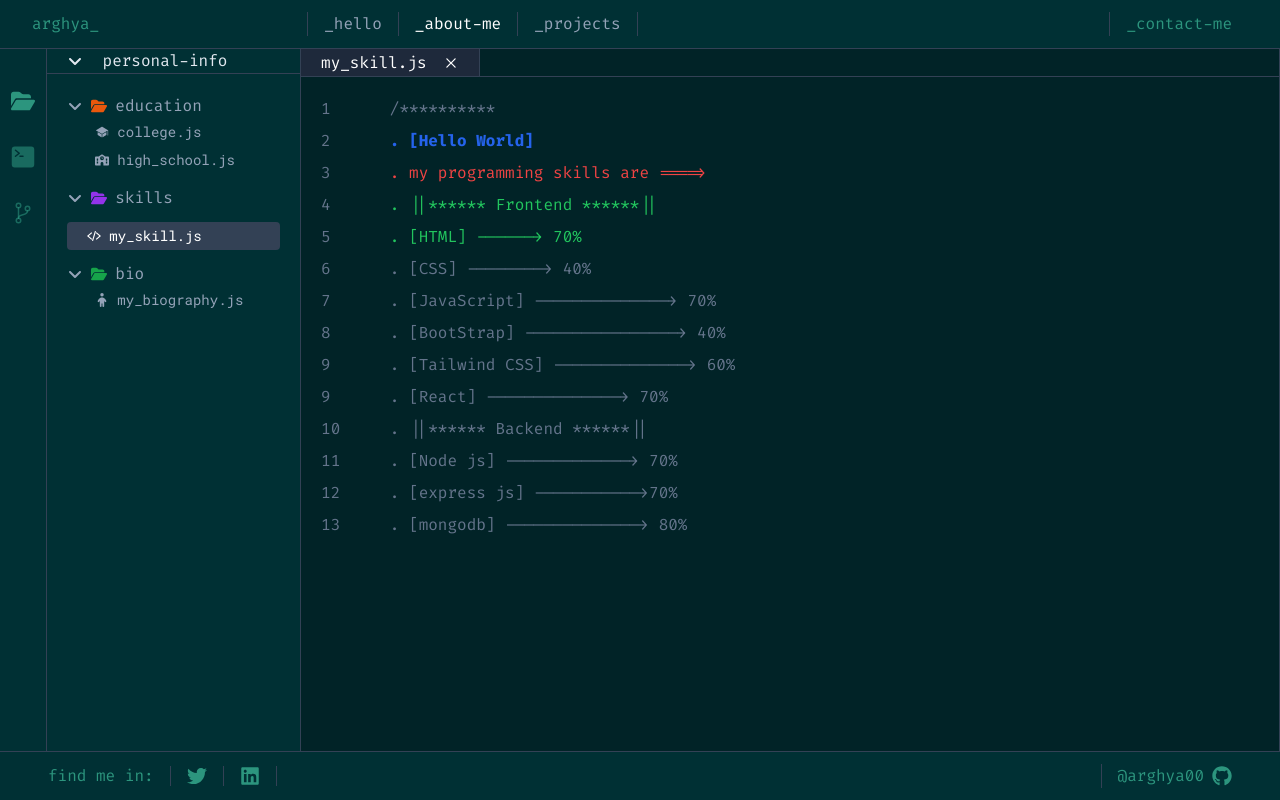
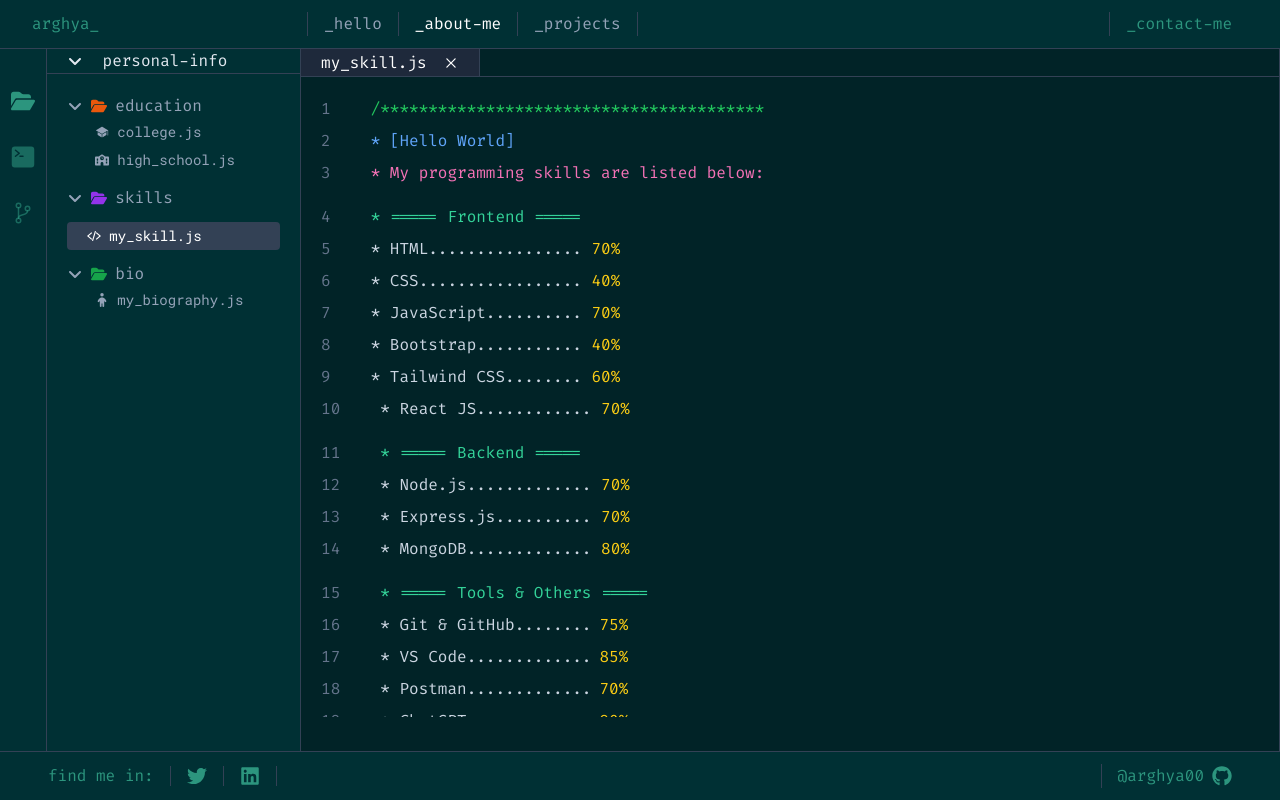
Before and after one commit to arghyadeep00/Portfolio, a React (Vite) app: page /about in a window 1280 px wide. Built offline with nearby package versions, Linux system fonts and the light colour scheme.

Commit message:
about page structure

```diff
--- a/src/personal_info/Bio.jsx
+++ b/src/personal_info/Bio.jsx
@@ -3,38 +3,57 @@
 function Bio() {
   return (
     <>
-      <div className="w-full h-full text-slate-500 flex flex-col gap-2 p-5">
+      <div className="w-full h-full text-slate-300 flex flex-col gap-2 p-5 ">
         <div className="flex gap-10">
-          <span>1</span>
-          <span>/**********</span>
+          <span className="text-slate-600">1</span>
+          <span className="text-green-500">/****************************************</span>
         </div>
         <div className="flex gap-10">
-          <span>2</span>
-          <span></span>
+          <span className="text-slate-600">2</span>
+          <span>
+            <span className="text-green-500"> * </span>
+            <span className="text-yellow-400">Hello</span>, I'm a
+            <span className="text-cyan-400"> passionate full-stack developer</span>.
+          </span>
         </div>
         <div className="flex gap-10">
-          <span>3</span>
-          <span>/**********</span>
+          <span className="text-slate-600">3</span>
+          <span>
+            <span className="text-green-500"> * </span>
+            I love <span className="text-purple-400">building</span> scalable web applications,
+          </span>
         </div>
         <div className="flex gap-10">
-          <span>4</span>
-          <span>/**********</span>
+          <span className="text-slate-600">4</span>
+          <span>
+            <span className="text-green-500"> * </span>
+            exploring <span className="text-purple-400">new technologies</span>, and solving problems
+          </span>
         </div>
         <div className="flex gap-10">
-          <span>5</span>
-          <span>/**********</span>
+          <span className="text-slate-600">5</span>
+          <span>
+            <span className="text-green-500"> * </span>
+            with <span className="text-blue-400">clean</span> and <span className="text-blue-400">efficient code</span>.
+          </span>
         </div>
         <div className="flex gap-10">
-          <span>6</span>
-          <span>/**********</span>
+          <span className="text-slate-600">6</span>
+          <span>
+            <span className="text-green-500"> * </span>
+            I work with the <span className="text-orange-400">MERN</span> stack, REST APIs,
+          </span>
         </div>
         <div className="flex gap-10">
-          <span>7</span>
-          <span>/**********</span>
+          <span className="text-slate-600">7</span>
+          <span>
+            <span className="text-green-500"> * </span>
+            Git, and <span className="text-pink-400">cloud deployment platforms</span>.
+          </span>
         </div>
         <div className="flex gap-10">
-          <span>8</span>
-          <span>/**********</span>
+          <span className="text-slate-600">8</span>
+          <span className="text-green-500"> ****************************************/</span>
         </div>
       </div>
     </>
--- a/src/personal_info/College.jsx
+++ b/src/personal_info/College.jsx
@@ -3,55 +3,55 @@
 function College() {
   return (
     <>
-      <div className="w-full h-full text-slate-500 flex flex-col gap-2 p-5">
+      <div className="w-full h-full text-slate-300 flex flex-col gap-2 p-5">
         <div className="flex gap-10">
-          <span>1</span>
-          <span>/**********</span>
+          <span className="text-slate-600">1</span>
+          <span className="text-green-500">/****************************************</span>
         </div>
         <div className="flex gap-10">
-          <span>2</span>
-          <span className="font-bold text-blue-600">. [Hello World]</span>
+          <span className="text-slate-600">2</span>
+          <span className="text-blue-400">* [Hello World]</span>
         </div>
         <div className="flex gap-10">
-          <span>3</span>
-          <span className="text-red-500">
-            . I am BCA Student of Burdwan Univeristy
+          <span className="text-slate-600">3</span>
+          <span className="text-red-400">* I am BCA Student of Burdwan University</span>
+        </div>
+        <div className="flex gap-10">
+          <span className="text-slate-600">4</span>
+          <span className="text-teal-400">* My college name is Vivekananda Mahavidyalaya</span>
+        </div>
+        <div className="flex gap-10">
+          <span className="text-slate-600">5</span>
+          <span className="text-amber-400">* Currently I am in 5th semester</span>
+        </div>
+        <div className="flex gap-10">
+          <span className="text-slate-600">6</span>
+          <span className="text-lime-400">* My college journey started in August 2022</span>
+        </div>
+        <div className="flex gap-10">
+          <span className="text-slate-600">7</span>
+          <span className="text-purple-400">* My CGPA is [7.0]</span>
+        </div>
+        <div className="flex gap-10">
+          <span className="text-slate-600">8</span>
+          <span className="text-yellow-400">
+            * In college I have learned C, C++, Java, Python, and PHP
           </span>
         </div>
         <div className="flex gap-10">
-          <span>4</span>{" "}
-          <span>. my college name is Vivekananda Mahavidyalaya</span>
+          <span className="text-slate-600">9</span>
+          <span className="text-green-500">* </span>
         </div>
         <div className="flex gap-10">
-          <span>5</span>
-          <span>. currently i am in 5th sem</span>
+          <span className="text-slate-600">10</span>
+          <span className="text-green-500">* </span>
         </div>
         <div className="flex gap-10">
-          <span>6</span>
-          <span>. my college journy start at august 2022 </span>
+          <span className="text-slate-600">11</span>
+          <span className="text-green-500">****************************************/</span>
         </div>
         <div className="flex gap-10">
-          <span>7</span> <span>. my cgpa is [7.0]</span>
-        </div>
-        <div className="flex gap-10">
-          <span>8</span>
-          <span className="text-yellow-500">
-            . in college i have learn C C++ Java Python and Php{" "}
-          </span>
-        </div>
-        <div className="flex gap-10">
-          <span>9</span>
-          <span>. </span>
-        </div>
-        <div className="flex gap-10">
-          <span>10</span>
-        </div>
-        <div className="flex gap-10">
-          <span>11</span> <span>**********/</span>
-        </div>
-        <div className="flex gap-10">
-          {" "}
-          <span>17</span>
+          <span className="text-slate-600">12</span>
         </div>
       </div>
     </>
--- a/src/personal_info/School.jsx
+++ b/src/personal_info/School.jsx
@@ -3,51 +3,57 @@
 function School() {
   return (
     <>
-      <div className="w-full h-full text-slate-500 flex flex-col gap-2 p-5">
+      <div className="w-full h-full text-slate-300 flex flex-col gap-2 p-5">
         <div className="flex gap-10">
-          <span>1</span>
-          <span>/**********</span>
+          <span className="text-slate-600">1</span>
+          <span className="text-green-500">/****************************************</span>
         </div>
         <div className="flex gap-10">
-          <span>2</span>
-          <span className="font-bold text-blue-600">. [Hello World]</span>
+          <span className="text-slate-600">2</span>
+          <span className="text-blue-400">* [Hello World]</span>
         </div>
         <div className="flex gap-10">
-          <span>3</span>
-          <span className="text-orange-500">. I am Arghyadeep She</span>
+          <span className="text-slate-600">3</span>
+          <span className="text-orange-400">* I am Arghyadeep She</span>
         </div>
         <div className="flex gap-10">
-          <span>4</span>{" "}
-          <span>. i had done my higher secondrary education on West Bengal Council of Higher Secondary Education</span>
+          <span className="text-slate-600">4</span>
+          <span className="text-teal-400">
+            * I had done my Higher Secondary education under WBCHSE
+          </span>
         </div>
         <div className="flex gap-10">
-          <span>5</span>
-          <span>. HS complete at may 20222</span>
+          <span className="text-slate-600">5</span>
+          <span className="text-amber-400">* HS completed in May 2022</span>
         </div>
         <div className="flex gap-10">
-          <span>6</span>
-          <span>. my score in HS 87.8%</span>
+          <span className="text-slate-600">6</span>
+          <span className="text-lime-400">* My HS score: 87.8%</span>
         </div>
         <div className="flex gap-10">
-          <span>7</span> <span>. and secondary education done on West Bengal Board of Secondary Education</span>
+          <span className="text-slate-600">7</span>
+          <span className="text-purple-400">
+            * Secondary education under WBBSE
+          </span>
         </div>
         <div className="flex gap-10">
-          <span>8</span>
-          <span>. in MP my score is 71.8% </span>
+          <span className="text-slate-600">8</span>
+          <span className="text-yellow-400">* Madhyamik score: 71.8%</span>
         </div>
         <div className="flex gap-10">
-          <span>9</span>
-          <span>. </span>
+          <span className="text-slate-600">9</span>
+          <span className="text-green-500">* </span>
         </div>
         <div className="flex gap-10">
-          <span>10</span>
+          <span className="text-slate-600">10</span>
+          <span className="text-green-500">* </span>
         </div>
         <div className="flex gap-10">
-          <span>11</span> <span>**********/</span>
+          <span className="text-slate-600">11</span>
+          <span className="text-green-500">****************************************/</span>
         </div>
         <div className="flex gap-10">
-          {" "}
-          <span>17</span>
+          <span className="text-slate-600">12</span>
         </div>
       </div>
     </>
--- a/src/personal_info/Skill.jsx
+++ b/src/personal_info/Skill.jsx
@@ -1,72 +1,98 @@
 import React from "react";
+import { Github } from "lucide-react";
 
 function Skill() {
   return (
-    <>
-      <div className="w-full h-full text-slate-500 flex flex-col gap-2 p-5">
-
+    <div className="w-full h-[80vh] text-slate-300 flex flex-col gap-2 p-5 overflow-y-scroll">
+      {/* Header */}
       <div className="flex gap-10">
-            <span>1&nbsp;&nbsp;</span>
-            <span>/**********</span>
-          </div>
-          <div className="flex gap-10">
-            <span>2&nbsp;&nbsp;</span>
-            <span className="font-bold text-blue-600">. [Hello World]</span>
-          </div>
-          <div className="flex gap-10">
-            <span>3&nbsp;&nbsp;</span>
-            <span className="text-red-500">
-              . my programming skills are ====&gt;
+        <span className="text-slate-500">1</span>
+        <span className="text-green-500 transition-all duration-300 hover:text-green-400">
+          /****************************************
         </span>
       </div>
       <div className="flex gap-10">
-            <span>4&nbsp;&nbsp;</span>{" "}
-            <span className="text-green-500">. ||****** Frontend ******||</span>
-          </div>
-          <div className="flex gap-10">
-            <span>5&nbsp;&nbsp;</span>{" "}
-            <span className="text-green-500">. [HTML] ------&gt; 70% </span>
-          </div>
-          <div className="flex gap-10">
-            <span>6&nbsp;&nbsp;</span>
-            <span> . [CSS] --------&gt; 40%</span>
-          </div>
-          <div className="flex gap-10">
-            <span>7&nbsp;&nbsp;</span>
-            <span>. [JavaScript] --------------&gt; 70%</span>
-          </div>
-          <div className="flex gap-10">
-            <span> 8&nbsp;&nbsp;</span>{" "}
-            <span>. [BootStrap] ----------------&gt; 40%</span>
-          </div>
-          <div className="flex gap-10">
-            <span> 9&nbsp;</span>
-            <span className="">
-               &nbsp;. [Tailwind CSS] --------------&gt; 60%
+        <span className="text-slate-500">2</span>
+        <span className="text-blue-400 transition-all duration-300 hover:text-blue-300">
+          * [Hello World]
         </span>
       </div>
       <div className="flex gap-10">
-            <span> 9&nbsp;</span>
-            <span className="">&nbsp;. [React] --------------&gt; 70%</span>
+        <span className="text-slate-500">3</span>
+        <span className="text-pink-400 transition-all duration-300 hover:text-pink-300">
+          * My programming skills are listed below:
+        </span>
       </div>
-          <div className="flex gap-10">
-            <span>10&nbsp;</span>
-            <span>. ||****** Backend ******||</span>
+
+      {/* Frontend */}
+      <div className="flex gap-10 mt-3">
+        <span className="text-slate-500">4</span>
+        <span className="text-emerald-400">* ===== Frontend =====</span>
       </div>
-          <div className="flex gap-10">
-            <span>11&nbsp;</span>
-            <span>. [Node js] -------------&gt; 70%</span>
+      {[
+        ["HTML", "70%"],
+        ["CSS", "40%"],
+        ["JavaScript", "70%"],
+        ["Bootstrap", "40%"],
+        ["Tailwind CSS", "60%"],
+        ["React JS", "70%"],
+      ].map(([tech, percent], idx) => (
+        <div className="flex gap-10 group" key={tech}>
+          <span className="text-slate-500">{5 + idx}</span>
+          <span className="transition-all duration-200 group-hover:text-white">
+            * {tech.padEnd(20, ".")}{" "}
+            <span className="text-yellow-400">{percent}</span>
+          </span>
         </div>
-          <div className="flex gap-10">
-            <span>12&nbsp;</span> <span>. [express js] -----------&gt;70%</span>
+      ))}
+
+      {/* Backend */}
+      <div className="flex gap-10 mt-3">
+        <span className="text-slate-500">11</span>
+        <span className="text-emerald-400">* ===== Backend =====</span>
       </div>
-          <div className="flex gap-10">
-            <span>13&nbsp;</span>
-            <span>. [mongodb] --------------&gt; 80%</span>
+      {[
+        ["Node.js", "70%"],
+        ["Express.js", "70%"],
+        ["MongoDB", "80%"],
+      ].map(([tech, percent], idx) => (
+        <div className="flex gap-10 group" key={tech}>
+          <span className="text-slate-500">{12 + idx}</span>
+          <span className="transition-all duration-200 group-hover:text-white">
+            * {tech.padEnd(20, ".")}{" "}
+            <span className="text-yellow-400">{percent}</span>
+          </span>
+        </div>
+      ))}
+
+      {/* Others */}
+      <div className="flex gap-10 mt-3">
+        <span className="text-slate-500">15</span>
+        <span className="text-emerald-400">* ===== Tools & Others =====</span>
+      </div>
+      {[
+        ["Git & GitHub", "75%"],
+        ["VS Code", "85%"],
+        ["Postman", "70%"],
+        ["ChatGPT", "90%"],
+      ].map(([tool, percent, link], idx) => (
+        <div className="flex gap-10 group" key={tool}>
+          <span className="text-slate-500">{16 + idx}</span>
+          <span className="flex items-center gap-2 transition-all duration-300 group-hover:text-white">
+            * {tool.padEnd(20, ".")}
+            <span className="text-yellow-400">{percent}</span>
+          </span>
+        </div>
+      ))}
+
+      {/* Footer */}
+      <div className="flex gap-10 mt-3">
+        <span className="text-slate-500">20</span>
+        <span className="text-green-500 transition-all duration-300 hover:text-green-400">
+          ****************************************/
+        </span>
       </div>
     </div>
-
-    </>
   );
 }
 
```
Lines whose indentation alone changed are shown as unchanged.
